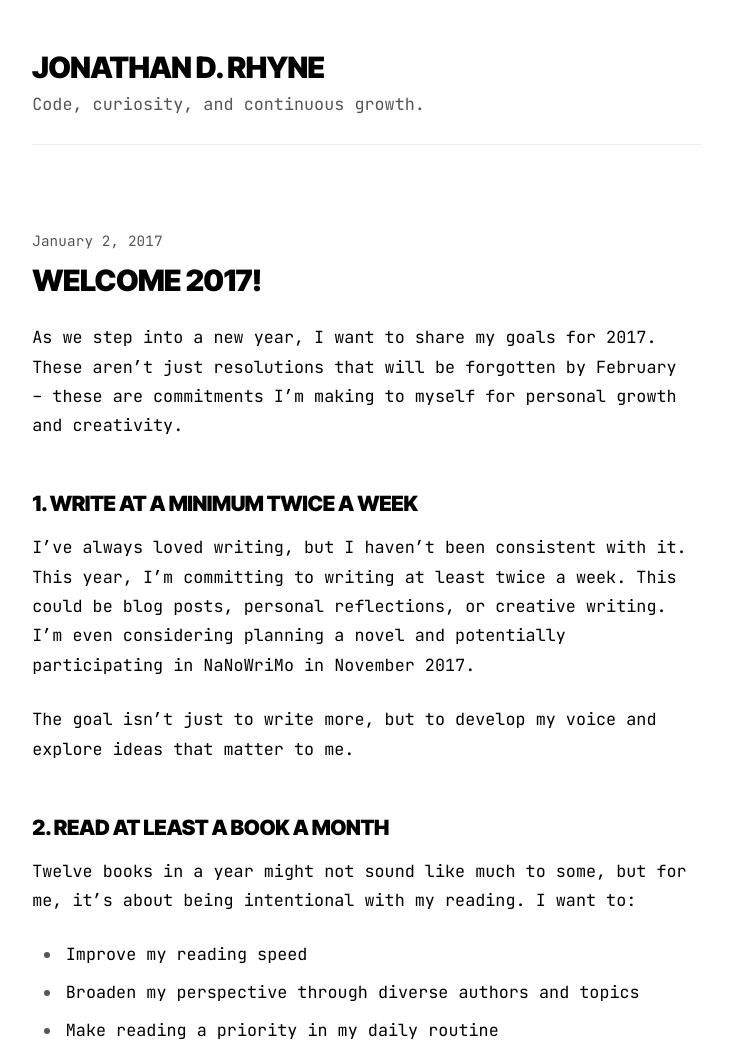
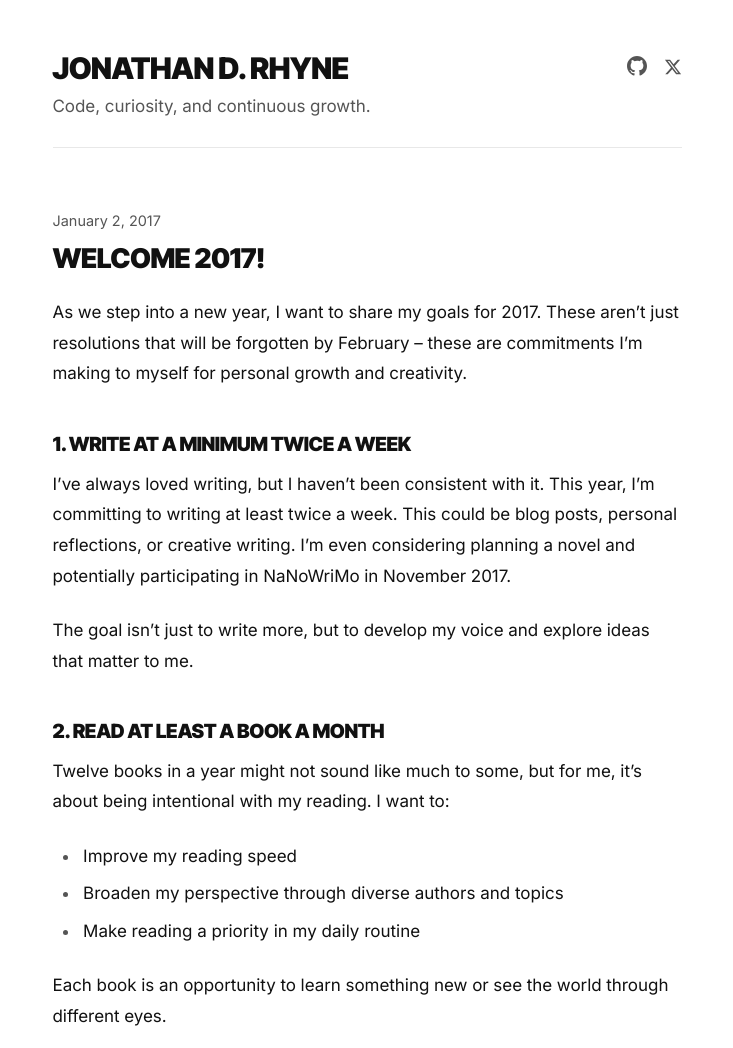
Before and after one commit to jdrhyne/jdrhyne-me, an Astro site: page / in a window 1280 px wide. Shown: the top 1048 px of the page, without its empty margins (273-1006 px from the left). Built offline with nearby package versions, Linux system fonts and the light colour scheme; Astro itself is replaced by a stand-in of ours.

Commit message:
Add social icons + improve readability
- GitHub & X icons in header
- Body text now uses Inter (readable sans)
- Headers still use Inter Tight (brutalist)
- Monospace only for code
- Better line height & spacing

```diff
--- a/src/components/Footer.astro
+++ b/src/components/Footer.astro
@@ -14,8 +14,8 @@ import { config } from '../config';
   footer {
     display: flex;
     flex-wrap: wrap;
-    gap: 1.5rem;
-    font-size: 0.85rem;
+    gap: 1.25rem;
+    font-size: 0.9rem;
     border-top: 1px solid var(--light);
     padding-top: 2rem;
     margin-top: 3rem;
--- a/src/components/Header.astro
+++ b/src/components/Header.astro
@@ -1,4 +1,5 @@
 ---
+import { config } from '../config';
 const isHome = Astro.url.pathname === '/';
 ---
 
@@ -11,6 +12,19 @@ const isHome = Astro.url.pathname === '/';
   ) : (
     <a href="/" class="logo">JDRHYNE</a>
   )}
+
+  <div class="social">
+    <a href={config.social.github} aria-label="GitHub">
+      <svg viewBox="0 0 24 24" fill="currentColor" width="20" height="20">
+        <path d="M12 0C5.374 0 0 5.373 0 12c0 5.302 3.438 9.8 8.207 11.387.599.111.793-.261.793-.577v-2.234c-3.338.726-4.033-1.416-4.033-1.416-.546-1.387-1.333-1.756-1.333-1.756-1.089-.745.083-.729.083-.729 1.205.084 1.839 1.237 1.839 1.237 1.07 1.834 2.807 1.304 3.492.997.107-.775.418-1.305.762-1.604-2.665-.305-5.467-1.334-5.467-5.931 0-1.311.469-2.381 1.236-3.221-.124-.303-.535-1.524.117-3.176 0 0 1.008-.322 3.301 1.23A11.509 11.509 0 0112 5.803c1.02.005 2.047.138 3.006.404 2.291-1.552 3.297-1.23 3.297-1.23.653 1.653.242 2.874.118 3.176.77.84 1.235 1.911 1.235 3.221 0 4.609-2.807 5.624-5.479 5.921.43.372.823 1.102.823 2.222v3.293c0 .319.192.694.801.576C20.566 21.797 24 17.3 24 12c0-6.627-5.373-12-12-12z"/>
+      </svg>
+    </a>
+    <a href={config.social.twitter} aria-label="X">
+      <svg viewBox="0 0 24 24" fill="currentColor" width="18" height="18">
+        <path d="M18.244 2.25h3.308l-7.227 8.26 8.502 11.24H16.17l-5.214-6.817L4.99 21.75H1.68l7.73-8.835L1.254 2.25H8.08l4.713 6.231zm-1.161 17.52h1.833L7.084 4.126H5.117z"/>
+      </svg>
+    </a>
+  </div>
 </header>
 
 <hr />
@@ -45,6 +59,22 @@ const isHome = Astro.url.pathname === '/';
     letter-spacing: -0.01em;
   }
 
+  .social {
+    display: flex;
+    gap: 1rem;
+    padding-top: 0.25rem;
+  }
+
+  .social a {
+    color: var(--gray);
+    text-decoration: none;
+    transition: color 0.15s;
+  }
+
+  .social a:hover {
+    color: var(--black);
+  }
+
   hr {
     margin: 1.5rem 0 0 0;
   }
--- a/src/components/Layout.astro
+++ b/src/components/Layout.astro
@@ -24,7 +24,7 @@ const { title, description, image, type, publishedTime, canonical } = Astro.prop
     <link rel="icon" type="image/svg+xml" href="/favicon.svg" />
     <link rel="preconnect" href="https://fonts.googleapis.com">
     <link rel="preconnect" href="https://fonts.gstatic.com" crossorigin>
-    <link href="https://fonts.googleapis.com/css2?family=Inter+Tight:wght@700;900&family=JetBrains+Mono:wght@400;500&display=swap" rel="stylesheet">
+    <link href="https://fonts.googleapis.com/css2?family=Inter+Tight:wght@700;900&family=Inter:wght@400;500;600&family=JetBrains+Mono:wght@400&display=swap" rel="stylesheet">
     <SEO
       title={title}
       description={description}
@@ -49,5 +49,5 @@ const { title, description, image, type, publishedTime, canonical } = Astro.prop
     margin: 0 auto;
     padding: 3rem 1.5rem;
   }
-  main { padding: 3rem 0; }
+  main { padding: 2rem 0; }
 </style>
--- a/src/pages/index.astro
+++ b/src/pages/index.astro
@@ -39,25 +39,23 @@ const { Content } = await latestPost.render();
 </Layout>
 
 <style>
-  .latest { margin: 2rem 0; }
+  .latest { margin: 1.5rem 0; }
   .latest time {
     font-size: 0.85rem;
     color: var(--gray);
     display: block;
     margin-bottom: 0.5rem;
-    letter-spacing: 0.01em;
   }
 
   .content {
     margin-bottom: 1.5rem;
-    max-width: 65ch;
   }
 
-  .permalink { font-size: 0.85rem; color: var(--gray); text-decoration: none; }
+  .permalink { font-size: 0.9rem; color: var(--gray); text-decoration: none; }
   .permalink:hover { color: var(--black); }
 
   .older { margin-top: 3rem; padding-top: 2rem; border-top: 1px solid var(--light); }
-  .older h3 { font-size: 0.85rem; margin-bottom: 1rem; color: var(--gray); font-weight: 700; }
+  .older h3 { font-size: 0.8rem; margin-bottom: 1rem; color: var(--gray); font-weight: 700; letter-spacing: 0.02em; }
 
   .post {
     display: flex;
--- a/src/styles/global.css
+++ b/src/styles/global.css
@@ -1,69 +1,71 @@
 /* Clean Brutalist */
 
 :root {
-  --black: #000;
+  --black: #111;
   --gray: #555;
-  --light: #eee;
+  --light: #e8e8e8;
   --white: #fff;
   --font-display: 'Inter Tight', 'Helvetica Neue', sans-serif;
-  --font-mono: 'JetBrains Mono', monospace;
-  --max-width: 720px;
+  --font-body: 'Inter', -apple-system, BlinkMacSystemFont, 'Segoe UI', sans-serif;
+  --font-mono: 'JetBrains Mono', ui-monospace, monospace;
+  --max-width: 680px;
 }
 
 *, *::before, *::after { box-sizing: border-box; margin: 0; padding: 0; }
 
 html {
-  font: 105%/1.75 var(--font-mono);
+  font: 17px/1.8 var(--font-body);
   color: var(--black);
   background: var(--white);
   -webkit-font-smoothing: antialiased;
+  text-rendering: optimizeLegibility;
 }
 
 body { min-height: 100vh; }
 
-/* Headings */
+/* Headings - keep brutalist display font */
 h1, h2, h3 {
   font-family: var(--font-display);
   font-weight: 900;
-  line-height: 1.2;
+  line-height: 1.25;
   letter-spacing: -0.02em;
   text-transform: uppercase;
 }
 
 h1 {
-  font-size: 1.75rem;
-  margin-bottom: 1.5rem;
+  font-size: 1.6rem;
+  margin-bottom: 1.25rem;
 }
 
 h2 {
-  font-size: 1.25rem;
-  margin-top: 3rem;
-  margin-bottom: 1rem;
+  font-size: 1.15rem;
+  margin-top: 2.5rem;
+  margin-bottom: 0.75rem;
 }
 
 h3 {
   font-size: 1rem;
-  margin-top: 2.5rem;
-  margin-bottom: 0.75rem;
+  margin-top: 2rem;
+  margin-bottom: 0.6rem;
 }
 
-/* Prose */
+/* Prose - optimized for reading */
 p {
-  margin-bottom: 1.5rem;
-  hanging-punctuation: first;
+  margin-bottom: 1.4rem;
+  letter-spacing: -0.003em;
 }
 
 a { color: var(--black); }
 a:hover { color: var(--gray); }
 
 ul, ol {
-  margin: 0 0 1.5rem 1.25rem;
+  margin: 0 0 1.4rem 1.1rem;
   padding-left: 0.5rem;
 }
 
 li {
-  margin-bottom: 0.5rem;
-  padding-left: 0.25rem;
+  margin-bottom: 0.4rem;
+  padding-left: 0.2rem;
 }
 
 li::marker {
@@ -71,30 +73,30 @@ li::marker {
 }
 
 blockquote {
-  border-left: 2px solid var(--black);
+  border-left: 2px solid var(--light);
   padding-left: 1.25rem;
-  margin: 2rem 0;
+  margin: 1.75rem 0;
   color: var(--gray);
   font-style: italic;
 }
 
 blockquote p:last-child { margin-bottom: 0; }
 
-/* Code */
+/* Code - use mono only for code */
 code {
   font-family: var(--font-mono);
-  font-size: 0.875em;
-  background: var(--light);
+  font-size: 0.85em;
+  background: #f4f4f4;
   padding: 0.2em 0.4em;
   border-radius: 3px;
 }
 
 pre {
-  font: 0.85rem/1.6 var(--font-mono);
+  font: 0.8rem/1.6 var(--font-mono);
   background: var(--black);
-  color: var(--white);
+  color: #e8e8e8;
   padding: 1.25rem;
-  margin: 2rem 0;
+  margin: 1.75rem 0;
   overflow-x: auto;
   border-radius: 4px;
 }
@@ -109,13 +111,13 @@ pre code {
 img {
   max-width: 100%;
   height: auto;
-  margin: 2rem 0;
+  margin: 1.75rem 0;
 }
 
 hr {
   border: 0;
   border-top: 1px solid var(--light);
-  margin: 2.5rem 0;
+  margin: 2rem 0;
 }
 
 /* Strong/Em */
```
